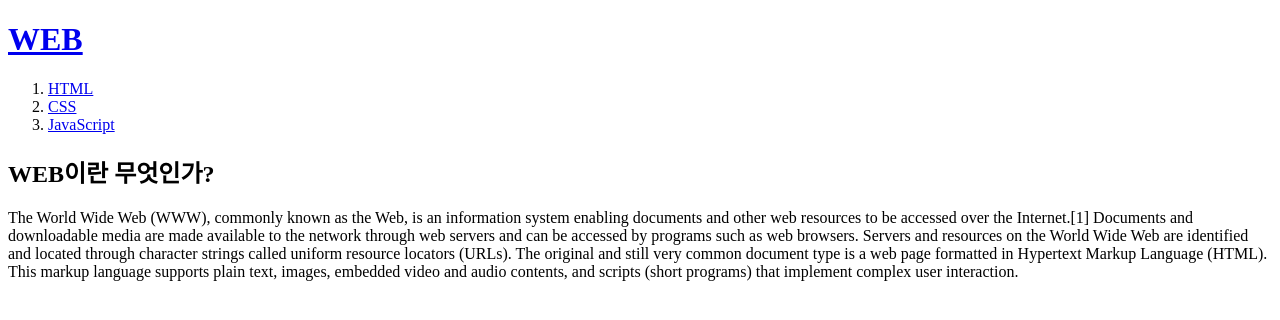
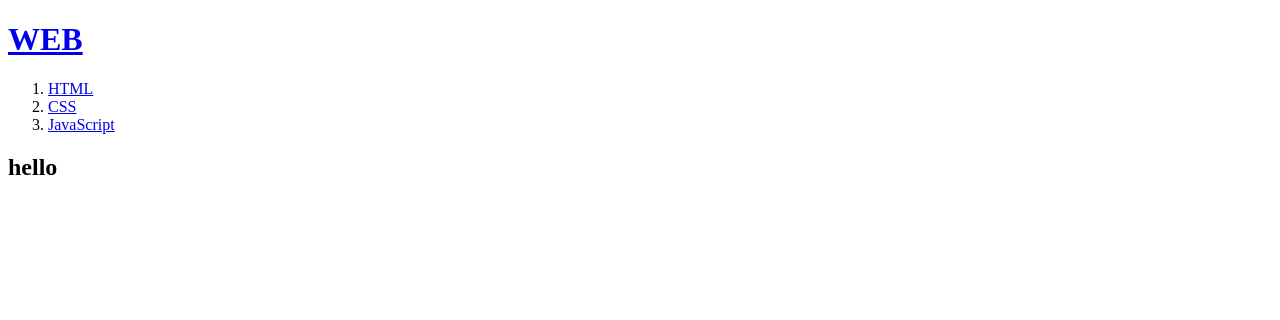
Before and after one commit to jugiyo95/my-frist-website, a plain HTML site: page index.html in a window 1280 px wide. Drawn offline with Linux system fonts and the light colour scheme.

Commit message:
수정함

```diff
--- a/index.html
+++ b/index.html
@@ -12,11 +12,7 @@
   <li><a href="2.html">CSS</a></li>
   <li><a href="3.html">JavaScript</a></li>
 </ol>
-<h2>WEB이란 무엇인가?</h2>
-<p>
-  The World Wide Web (WWW), commonly known as the Web, is an information system enabling documents and other web resources to be accessed over the Internet.[1]
+<h2>hello</h2>
 
-Documents and downloadable media are made available to the network through web servers and can be accessed by programs such as web browsers. Servers and resources on the World Wide Web are identified and located through character strings called uniform resource locators (URLs). The original and still very common document type is a web page formatted in Hypertext Markup Language (HTML). This markup language supports plain text, images, embedded video and audio contents, and scripts (short programs) that implement complex user interaction.
-</p>
 </body>
 </html>
```
